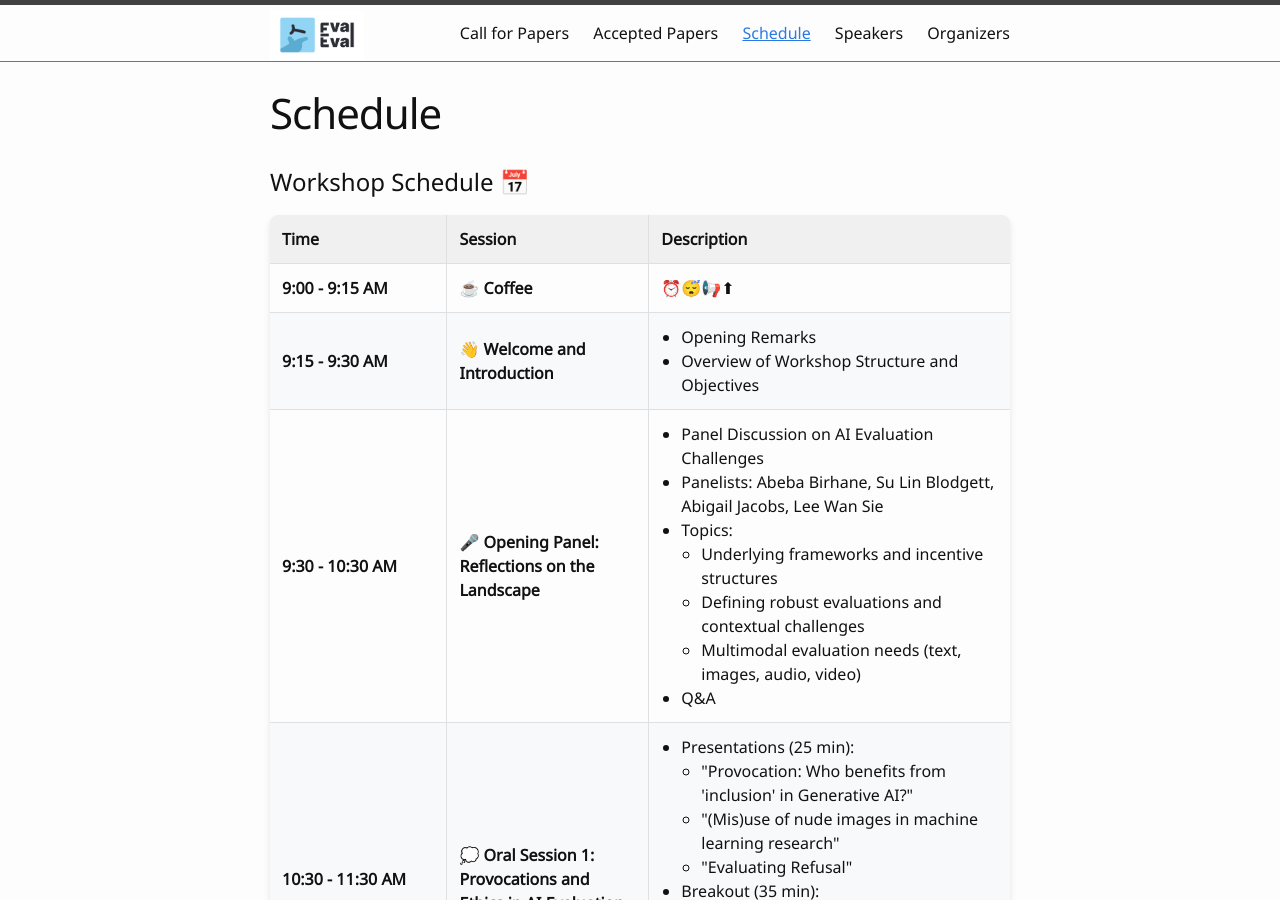
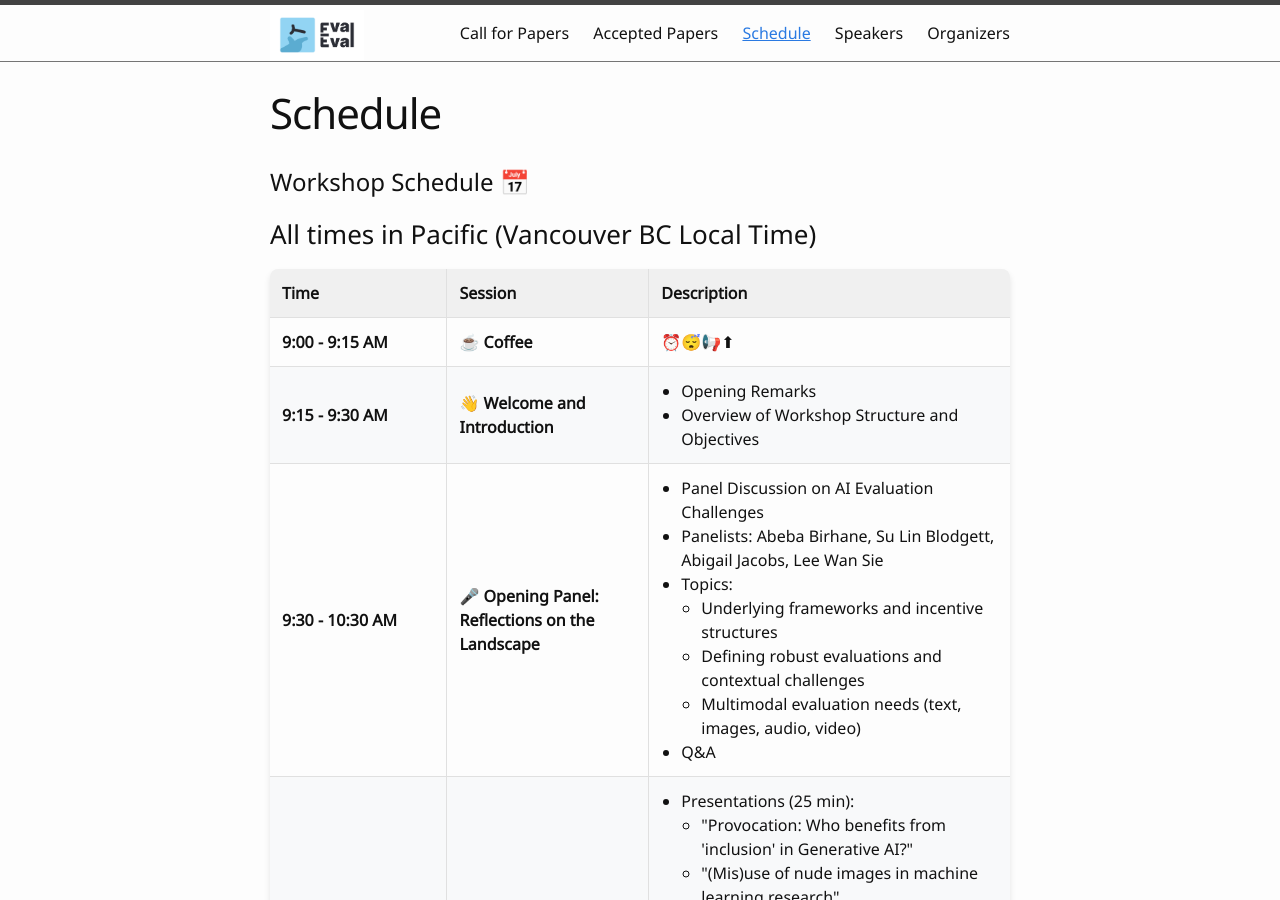
Before and after one commit to aaai-fidu-lab/aaai-fidu-lab.github.io, a Jekyll site: the page built from schedule.md, in a window 1280 px wide and 900 px high. Built offline with Jekyll 4.4.1, drawn with Linux system fonts in a browser that asks for light colours; our own code applies the rules of GitHub Pages for plain Markdown files.

Commit message:
Update schedule.md

```diff
--- a/schedule.md
+++ b/schedule.md
@@ -89,6 +89,8 @@ nav: true
 </style>
 
 # Workshop Schedule 📅
+
+### All times in Pacific (Vancouver BC Local Time)
 
 <table class="schedule-table">
   <thead>
```
